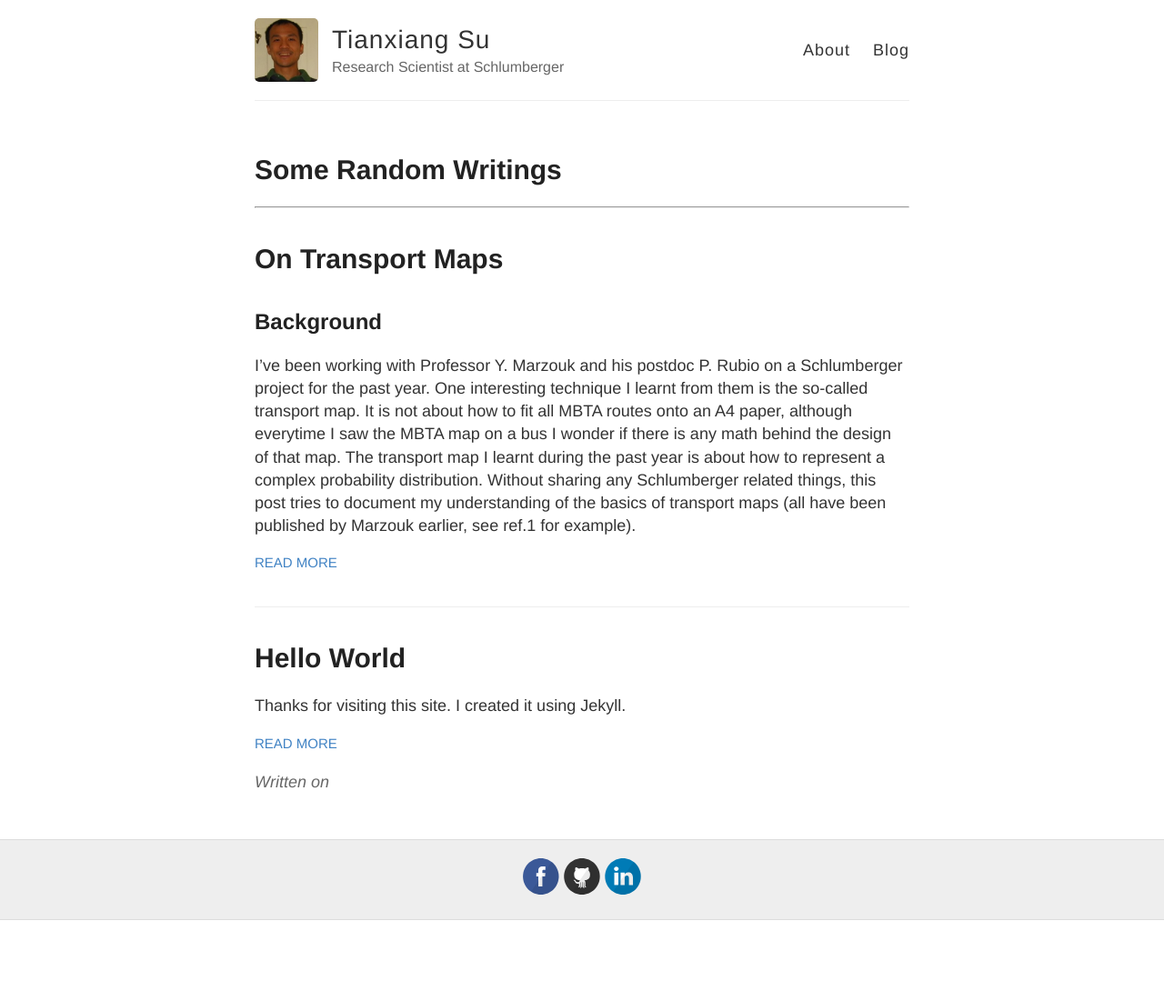
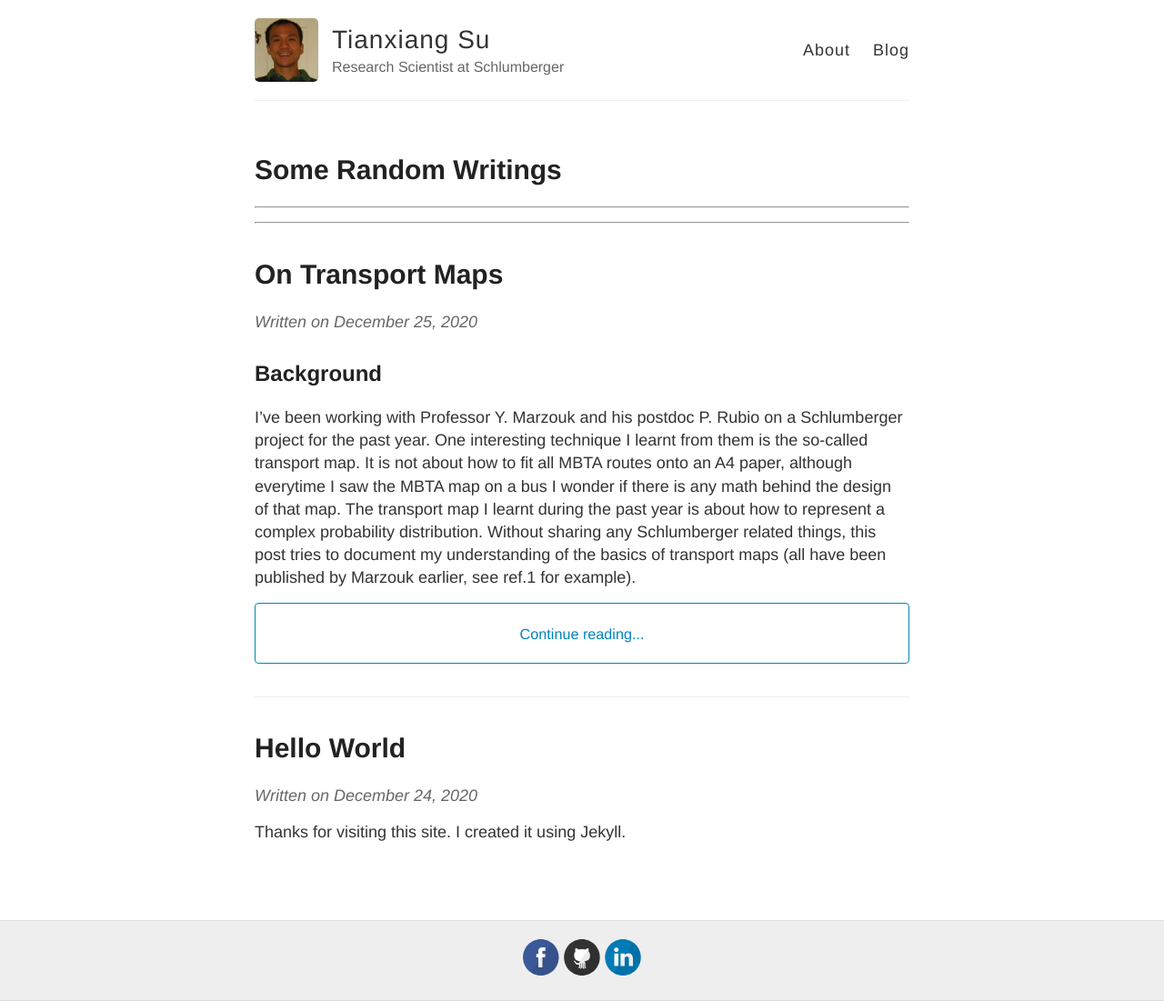
Before and after one commit to tianxiang84/tianxiang84.github.io, a Jekyll site: the page built from posts.md, in a window 1280 px wide. Shown: the whole page at 91% size. Built offline with Jekyll 4.4.1, drawn with Linux system fonts in a browser that asks for light colours; formulas are drawn with MathJax 3; comment, search, counter and statistics services are not loaded; before the commit the page ends 1012 px from its top, so only the background shows below that.

Commit message:
Expand post

```diff
--- a/_layouts/post.html
+++ b/_layouts/post.html
@@ -5,15 +5,15 @@
 <article class="post">
   <h1>{{ page.title }}</h1>
 
-  <hr>
+  <div class="date">
+    Written on {{ page.date | date: "%B %e, %Y" }}
+  </div>
 
   <div class="entry">
     {{ content }}
   </div>
 
-  <div class="date">
-    Written on {{ page.date | date: "%B %e, %Y" }}
-  </div>
+
 
   {% include disqus.html %}
 </article>
--- a/posts.md
+++ b/posts.md
@@ -10,11 +10,23 @@
 
       <h1><a href="{{ site.baseurl }}{{ post.url }}">{{ post.title }}</a></h1>
 
-      <div class="entry">
-        {{ post.excerpt }}
+      <div class="date">
+         Written on {{ post.date | date: "%B %e, %Y" }}
       </div>
 
-      <a href="{{ site.baseurl }}{{ post.url }}" class="read-more">Read More</a>
+      {% if post.content contains '<!--more-->' %}
+        <div>
+          {{ post.content | split:'<!--more-->' | first }}
+        </div>
+        <input type="checkbox" class="read-more-state" id="{{ site.baseurl }}{{ post.url }}"/>
+        <div class="read-more-1">
+          {{ post.content | split:'<!--more-->' | last }}
+        </div>
+        <label for="{{ site.baseurl }}{{ post.url }}" class="read-more-trigger"></label>
+      {% else %}
+        {{ post.content }}
+      {% endif %}
+
     </article>
   {% endfor %}
 </div>
--- a/style.scss
+++ b/style.scss
@@ -290,3 +290,43 @@
 // ... Otherwise it really bloats up the top of the CSS file and makes it difficult to find the start
 @import "highlights";
 @import "svg-icons";
+
+.read-more-1 {
+  opacity: 0;
+  max-height: 0;
+  font-size: 0;
+  transition: .25s ease;
+  display: none;
+}
+
+.read-more-state {
+  display: none;
+}
+
+.read-more-state:checked ~ .read-more-1 {
+  opacity: 1;
+  font-size: inherit;
+  max-height: 999em;
+  display: inherit;
+}
+
+.read-more-state ~ .read-more-trigger:before {
+   content: 'Continue reading...';
+}
+
+.read-more-state:checked ~ .read-more-trigger:before {
+   content: 'Show less...';
+}
+
+.read-more-trigger {
+  cursor: pointer;
+  padding: 1em .5em;
+  color: #0085bd;
+  font-size: .9em;
+  line-height: 2;
+  border: 1px solid #0085bd;
+  border-radius: .25em;
+  font-weight: 500;
+  display: grid;
+  text-align: center;
+}
```
Also changed, not shown: other parts of posts.md (+2 -2 lines), _posts/2020-12-25-On-Transport-Maps.md (+3 -1 lines).
